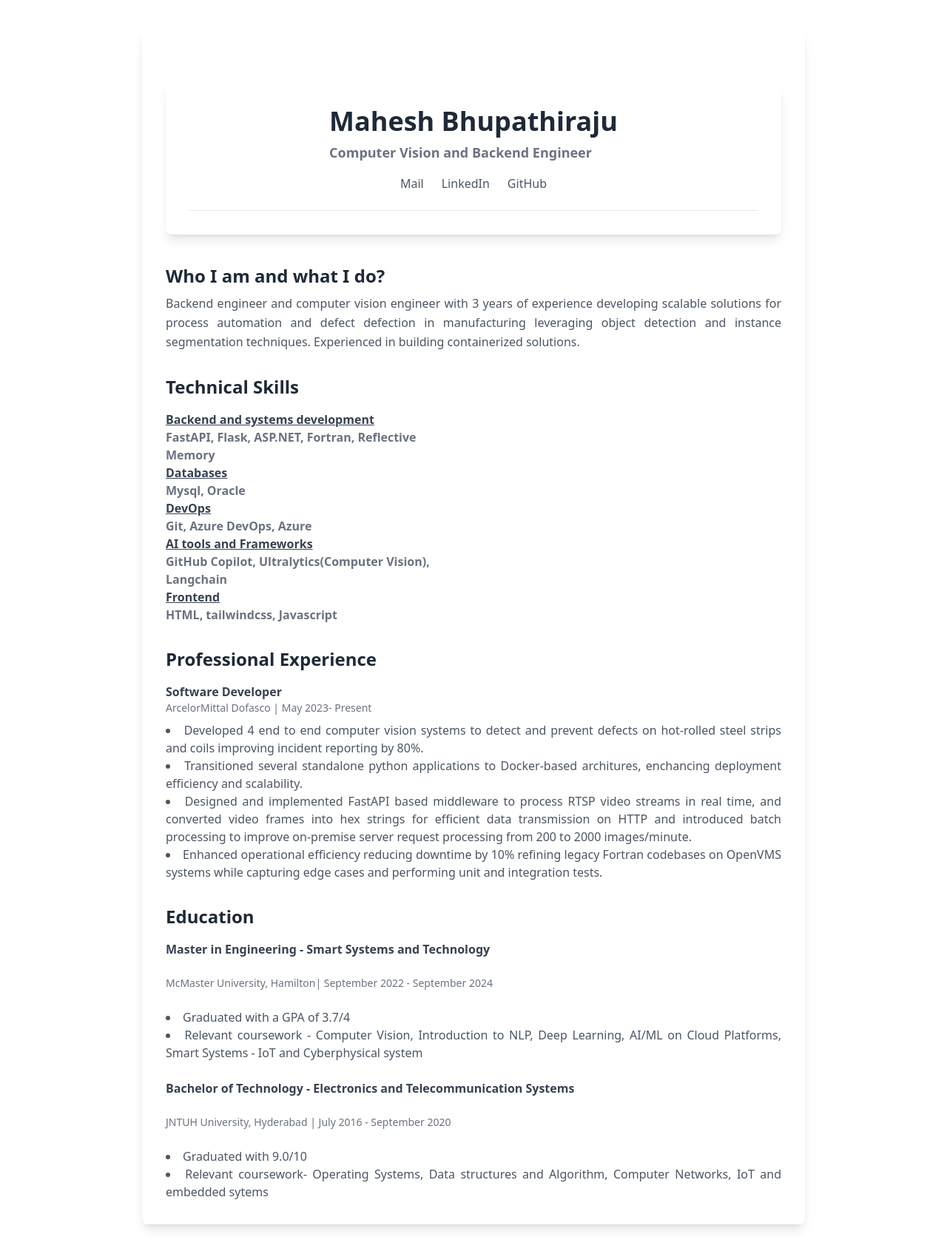
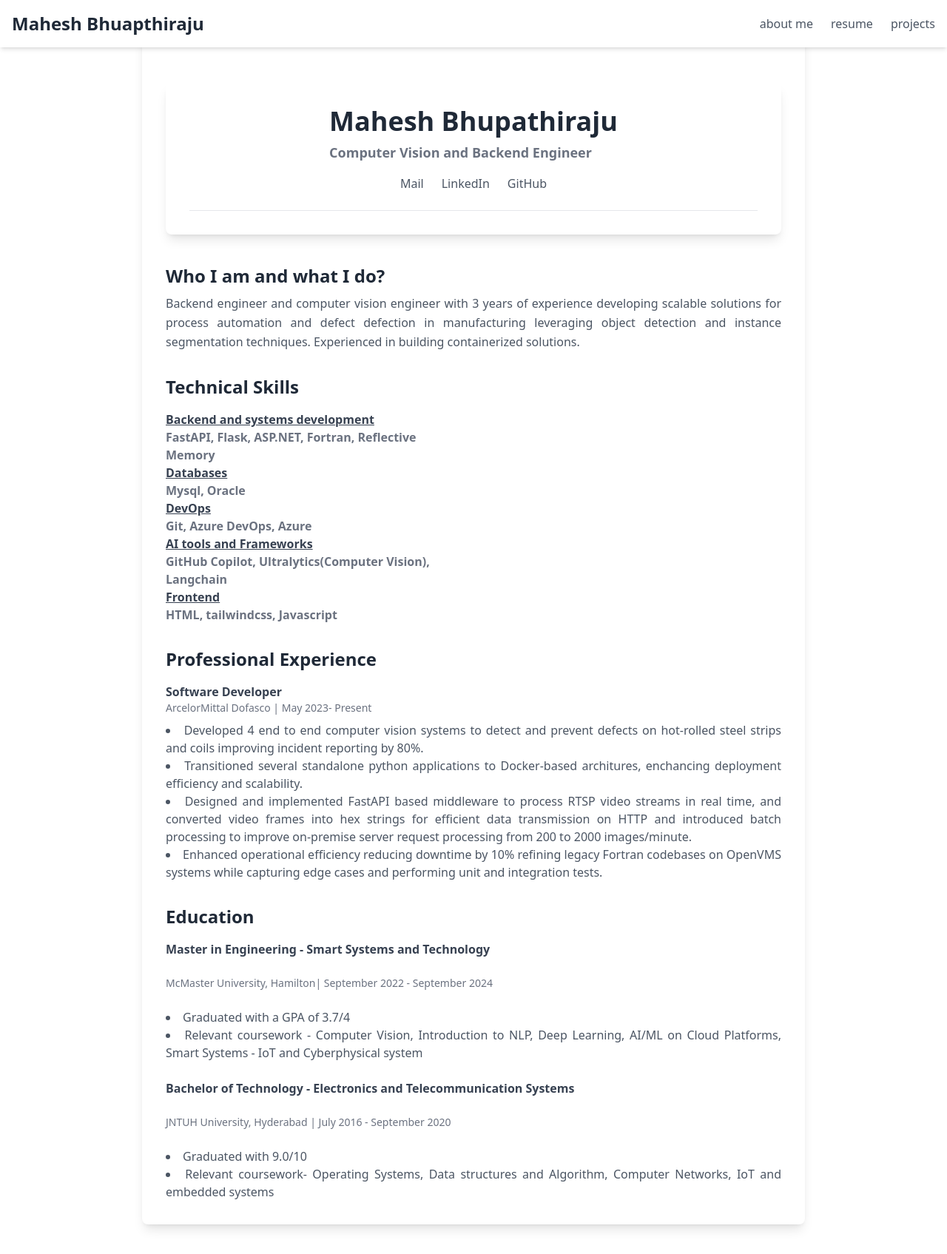
Before and after one commit to zingZing1298/personal-website, a Python web app: template app/templates/index.html in a window 1280 px wide. Shown: the whole page at 74% size. Run offline with Jinja, Linux system fonts and the light colour scheme; the template is opened without the code that fills it, so the values that code supplies are empty; some libraries are stand-ins or nearby versions.

Commit message:
feat:added nav bar

```diff
--- a/app/templates/index.html
+++ b/app/templates/index.html
@@ -6,9 +6,27 @@
         <meta name="viewport" content="width=device-width, initial-scale=1.0">
         <title>Mahesh's Resume</title>
         <script src= "https://cdn.tailwindcss.com"></script>
+        <style>
+html{
+    scroll-behavior: smooth;
+}
+        </style>
     </head>
 
     <body class="max-w-4xl mx-auto bg-white shadow-lg rounded-lg my-10 p-8">
+
+        <!--NavBar-->
+        <nav class="fixed top-0 left-0 w-full bg-white shadow-md z-50">
+            <div class = "max-w-7xl mx-auto px-4 py-4 flex justify-between items-center">
+                <h1 class="text-2xl font-bold text-gray-800">Mahesh Bhuapthiraju</h1>
+                <ul class = "flex space-x-6">
+                    <li><a href="#about" class="text-gray-600 hover:text-blue-500">about me</a></li>
+                    <li><a href="#resume" class="text-gray-600 hover:text-blue-500">resume</a></li>
+                    <li><a href="#projects" class="text-gray-600 hover:text-blue-500">projects</a></li>
+
+                </ul>
+            </div>
+        </nav>
 
         <!--Header Section-->
         <div class="max-w-4xl mx-auto bg-white shadow-lg rounded-lg my-10 p-8">
@@ -109,7 +127,7 @@
                 <p class="text-sm text-gray-500">JNTUH University, Hyderabad | July 2016 - September 2020</p>
                 <ul class="list-disc list-inside text-gray-600 mt-2 text-justify">
                     <li>Graduated with 9.0/10 </li>
-                    <li>Relevant coursework- Operating Systems, Data structures and Algorithm, Computer Networks, IoT and embedded sytems</li>
+                    <li>Relevant coursework- Operating Systems, Data structures and Algorithm, Computer Networks, IoT and embedded systems</li>
                 </ul>
 
             </div>
```
